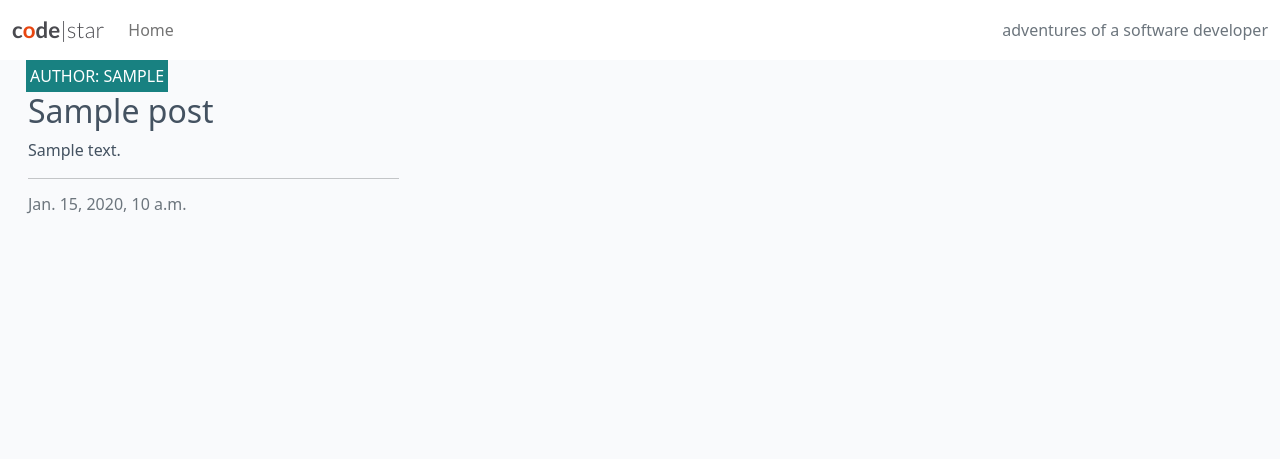
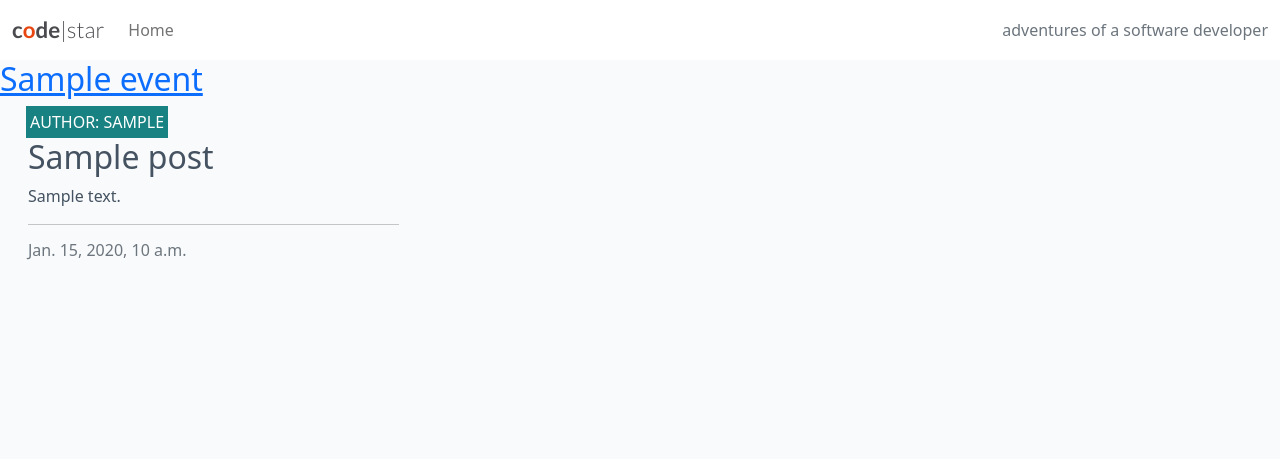
Before and after one commit to Alvor1991/P4-Blog, a Django app: template blog/templates/blog/index.html in a window 1280 px wide. Shown: the top 459 px of the page. Run offline with Django 4.2, Linux system fonts and the light colour scheme; tables that the repository leaves empty hold one stand-in row (values such as "Sample post"); the template is opened without the code that fills it: values that come from a table or form of the project are taken from there, most other values are stand-ins (such as "Sample title", 1, 10 or a date in 2020); parts of the project's set-up code (start-up, migrations or seed data) failed here and were passed over.

Commit message:
Add event id and detail

```diff
--- a/blog/templates/blog/index.html
+++ b/blog/templates/blog/index.html
@@ -1,6 +1,12 @@
 {% extends "base.html" %}
 
 {% block content %}
+
+{% for event in event_list %}
+<a href="{% url 'event_detail' event.event_id %}">
+    <h2>{{ event.event_name }}</h2>
+</a>
+{% endfor %}
 
 <!-- index.html content starts here -->
 <div class="container-fluid">
--- a/blog/templates/blog/post_detail.html
+++ b/blog/templates/blog/post_detail.html
@@ -23,10 +23,8 @@
             <div class="card-body">
                 <!-- The post content goes inside the card-text. -->
                 <!-- Use the | safe filter inside the template tags -->
-                <p class="card-text">
-                    {{ post.content | safe }}
-                </p>
-            </div>
+                <p class="card-text">{{ post.content | safe}}</p>
+              </div>
         </div>
     </div>
 </div>
--- a/blog/urls.py
+++ b/blog/urls.py
@@ -1,7 +1,12 @@
+from django.urls import path
 from . import views
-from django.urls import path
 
 urlpatterns = [
+    # Blog post URLs
     path("", views.PostList.as_view(), name='home'),
     path('<slug:slug>/', views.post_detail, name='post_detail'),
+
+    # Event URLs
+    path('events/', views.EventsList.as_view(), name='events_home'),  # Changed the name to avoid conflict
+    path('events/<int:event_id>/', views.event_detail, name='event_detail'),
 ]
--- a/codestar/settings.py
+++ b/codestar/settings.py
@@ -28,7 +28,7 @@ TEMPLATES_DIR = os.path.join(BASE_DIR, 'templates')
 SECRET_KEY = os.environ.get("SECRET_KEY")
 
 # SECURITY WARNING: don't run with debug turned on in production!
-DEBUG = False
+DEBUG = True
 
 ALLOWED_HOSTS = ['8000-alvor1991-p4blog-gl7dwm0z9r0.ws.codeinstitute-ide.net',
                  '.herokuapp.com'
```
Also changed, not shown: blog/views.py (+26 -0 lines).
